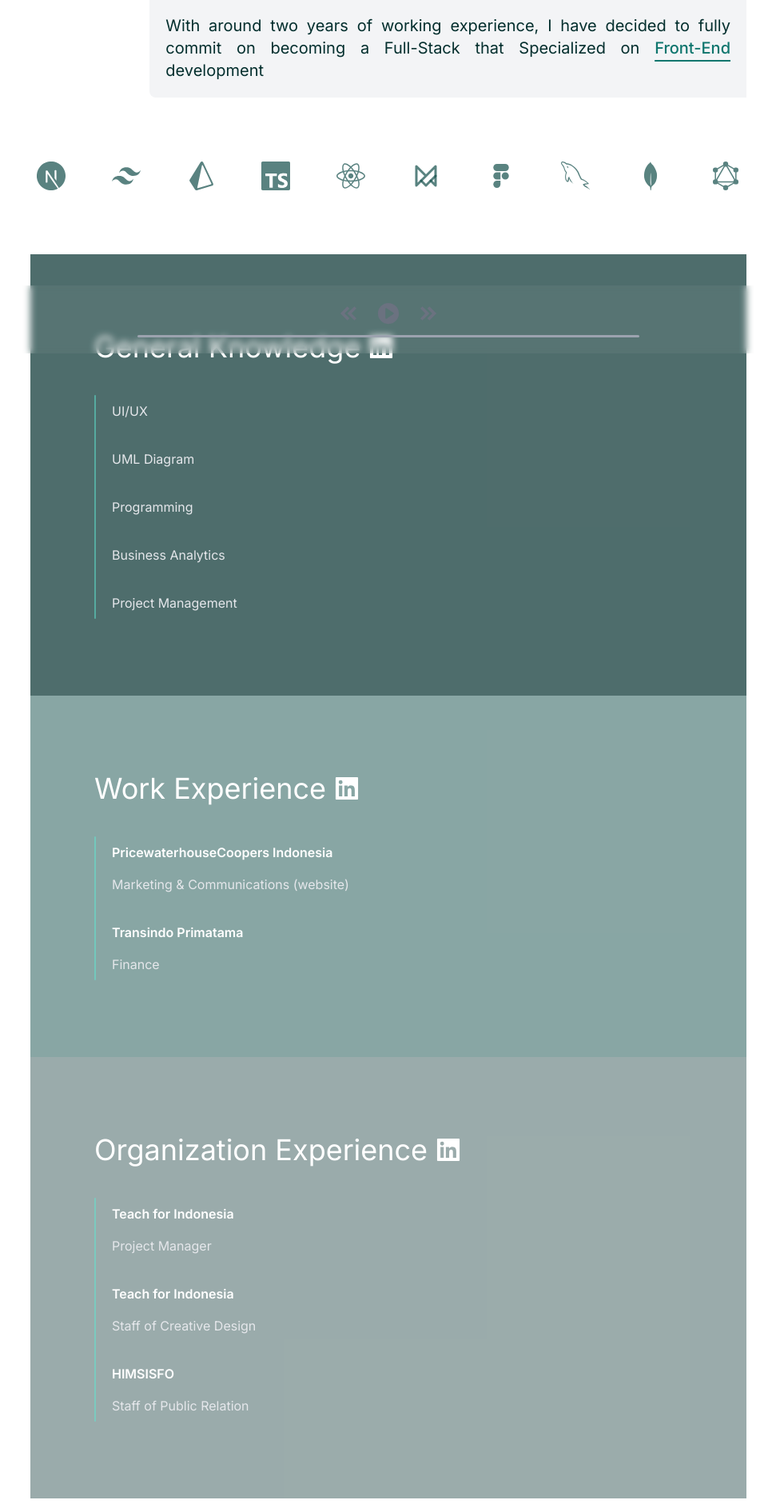
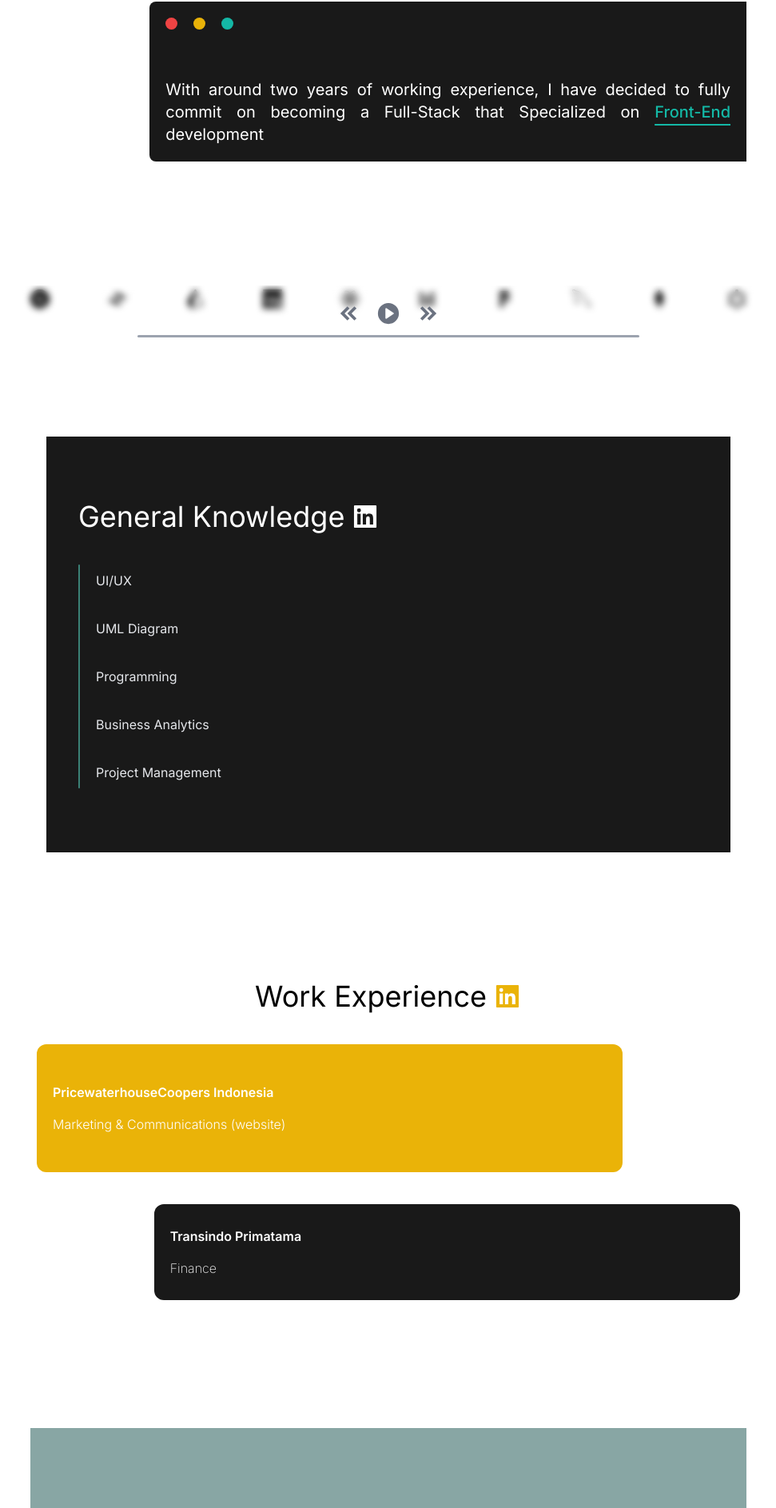
Before and after one commit to ryanfadhilah/next-portfolio, a Next.js app: page /about in a window 1280 px wide. Shown: the part 358-2244 px from the top of the page at 80% size, without its empty margins (154-1125 px from the left). Built offline with nearby package versions, Linux system fonts and the light colour scheme.

Commit message:
update theme

```diff
--- a/components/home/About.tsx
+++ b/components/home/About.tsx
@@ -27,16 +27,16 @@ export default function About({}: Props) {
       initial={{ opacity: 0 }}
       animate={{ opacity: 1 }}
       transition={{ duration: 1 }}
-      className="w-full h-screen text-gray-700 py-20
+      className="w-full h-screen text-black py-20
       md:leading-10 "
     >
       {/* First */}
-      <section className="">
+      <section className=" w-5/6">
         <motion.p
           initial={{ x: -300 }}
           animate={{ x: 0 }}
           transition={{ duration: 0.9 }}
-          className="text-2xl mx-2
+          className="text-2xl mx-5
           md:text-4xl"
         >
           Graduate at December 2022 with degree of{" "}
@@ -51,17 +51,18 @@ export default function About({}: Props) {
           initial={{ x: 300 }}
           animate={{ x: 0 }}
           transition={{ duration: 1 }}
-          className=" w-10/12 text-justify pt-16 pb-5 pr-5 pl-5 ml-5 mt-7 bg-gray-100 text-teal-950 relative rounded-l-lg
-          md:text-xl md:pt-24 md:mt-20"
+          className=" w-5/6 text-justify bg-black/90 text-white text-xl relative rounded-l-lg
+          pt-24 pb-5 px-5 mt-40
+          "
         >
           <ul className="absolute top-5 flex gap-5 ">
-            <li className="w-[15px] h-[15px] bg-teal-900 z-0 y-0 rounded-full animate-pulse"></li>
-            <li className="w-[15px] h-[15px] bg-teal-900/60 z-0 y-0 rounded-full animate-pulse"></li>
-            <li className="w-[15px] h-[15px] bg-teal-950/30 z-0 y-0 rounded-full animate-pulse"></li>
+            <li className="w-[15px] h-[15px] bg-red-500 z-0 y-0 rounded-full animate-pulse"></li>
+            <li className="w-[15px] h-[15px] bg-yellow-500 z-0 y-0 rounded-full animate-pulse"></li>
+            <li className="w-[15px] h-[15px] bg-teal-500 z-0 y-0 rounded-full animate-pulse"></li>
           </ul>
           With around two years of working experience, I have decided to fully
           commit on becoming a Full-Stack that Specialized on{" "}
-          <span className="font-medium text-teal-700 underline underline-offset-8">
+          <span className="font-medium text-teal-500 underline underline-offset-8">
             Front-End
           </span>{" "}
           development
@@ -73,8 +74,10 @@ export default function About({}: Props) {
         initial={{ y: 300 }}
         animate={{ y: 0 }}
         transition={{ duration: 1, delay: 0.25 }}
-        className="flex justify-between py-12 text-2xl mx-2 text-teal-900/70
-       md:py-20  md:text-4xl"
+        className="flex   text-black
+        justify-evenly mt-40 text-2xl
+        md:justify-between
+       "
       >
         <SiNextdotjs></SiNextdotjs>
         <SiTailwindcss></SiTailwindcss>
@@ -93,14 +96,15 @@ export default function About({}: Props) {
         initial={{ y: 300 }}
         animate={{ y: 0 }}
         transition={{ duration: 1, delay: 0.5 }}
-        className="px-5 py-24 bg-teal-950/70
-        md:px-20"
+        className=" bg-black/90
+        mt-40 px-10 py-20 mx-5"
       >
         <h1
-          className="text-2xl flex items-center gap-2 font-normal text-white
+          className="flex items-center gap-2  text-white
+          text-2xl
         md:text-4xl"
         >
-          General Knowledge
+          <span>General Knowledge</span>
           <AiFillLinkedin></AiFillLinkedin>
         </h1>
         <span
@@ -123,36 +127,47 @@ export default function About({}: Props) {
         initial={{ scale: 0.9, opacity: 0.5 }}
         transition={{ duration: 1 }}
         whileInView={{ scale: 1, opacity: 1 }}
-        className="px-5 py-24 bg-teal-900/50
-        md:px-20"
+        className=" text-black
+        mt-40 mx-2"
       >
         <h1
-          className="text-2xl flex items-center gap-2 font-normal text-white
+          className="flex items-center justify-center gap-2
+          text-2xl
         md:text-4xl"
         >
-          Work Experience
-          <AiFillLinkedin></AiFillLinkedin>
+          <span className="flex">Work Experience</span>
+          <AiFillLinkedin className="text-yellow-500"></AiFillLinkedin>
         </h1>
-        <span
-          className="flex mt-5
-        md:mt-10"
-        >
-          <div className="h-auto w-[2px] bg-teal-300/50 rounded-full" />
-          <ul className="flex flex-col gap-5 mx-5">
-            <li className="flex flex-col text-gray-200">
-              <span className="text-white font-semibold">
+
+        <div className="mt-10">
+          <div
+            className="flex items-center bg-yellow-500 rounded-xl text-white
+        w-5/6 px-5 py-10 gap-5"
+          >
+            {/* <span className="bg-teal-500 p-7 rounded-full"></span> */}
+            <ul className="flex flex-col">
+              <li className="font-semibold">
                 PricewaterhouseCoopers Indonesia
-              </span>
-              Marketing & Communications (website)
-            </li>
-            <li className="flex flex-col text-gray-200">
-              <span className="font-semibold text-white">
-                Transindo Primatama
-              </span>
-              Finance
-            </li>
-          </ul>
-        </span>
+              </li>
+              <li className="font-light">
+                Marketing & Communications (website)
+              </li>
+            </ul>
+          </div>
+        </div>
+
+        <div className="w-full flex flex-row-reverse mt-10">
+          <div
+            className="flex  items-center bg-black/90 rounded-xl text-white
+        w-5/6 p-5 gap-5"
+          >
+            {/* <span className="bg-teal-500 p-7 rounded-full"></span> */}
+            <ul className="flex flex-col">
+              <li className="font-semibold">Transindo Primatama</li>
+              <li className="font-extralight">Finance</li>
+            </ul>
+          </div>
+        </div>
       </motion.section>
 
       {/*  Organization*/}
@@ -160,7 +175,8 @@ export default function About({}: Props) {
         initial={{ scale: 0.9, opacity: 0.5 }}
         transition={{ duration: 1 }}
         whileInView={{ scale: 1, opacity: 1 }}
-        className="px-5 py-24 bg-teal-950/40
+        className="px-5 py-24 bg-teal-900/50
+        mt-40
         md:px-20"
       >
         <h1
```
